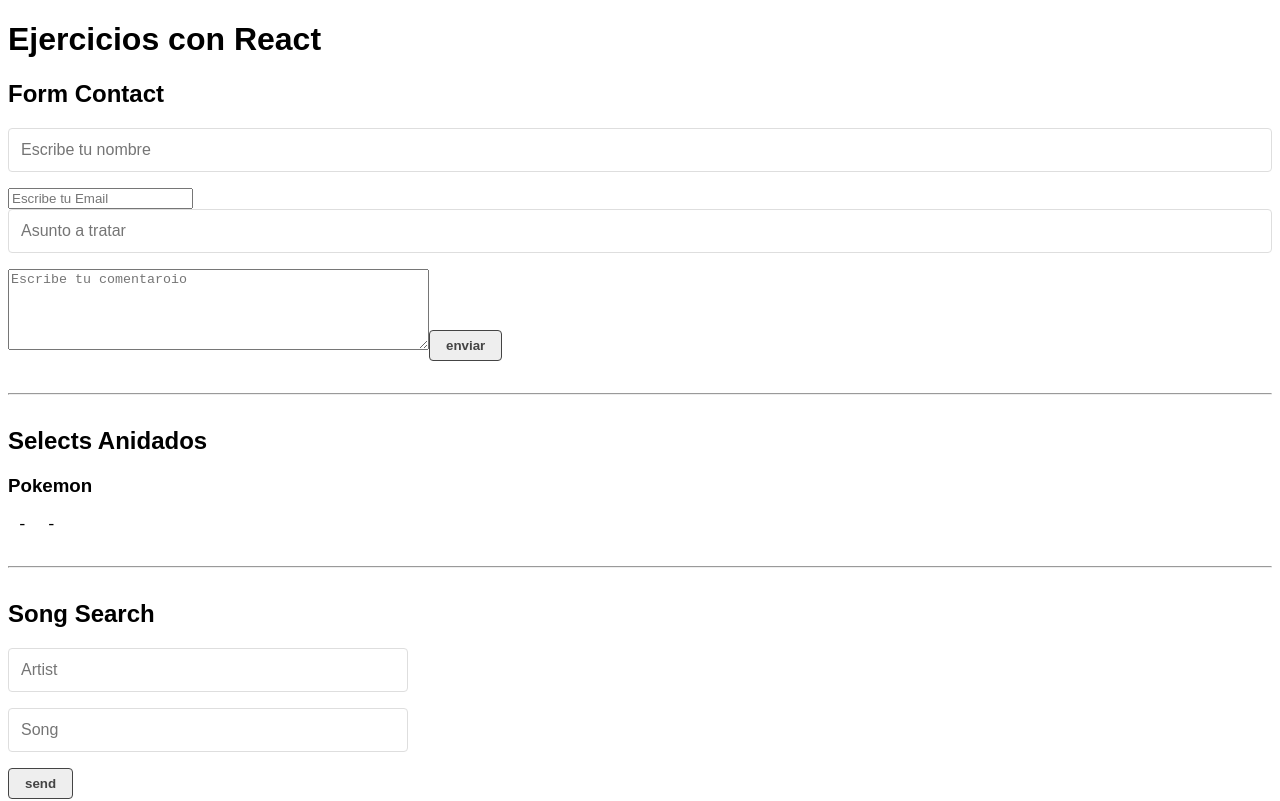
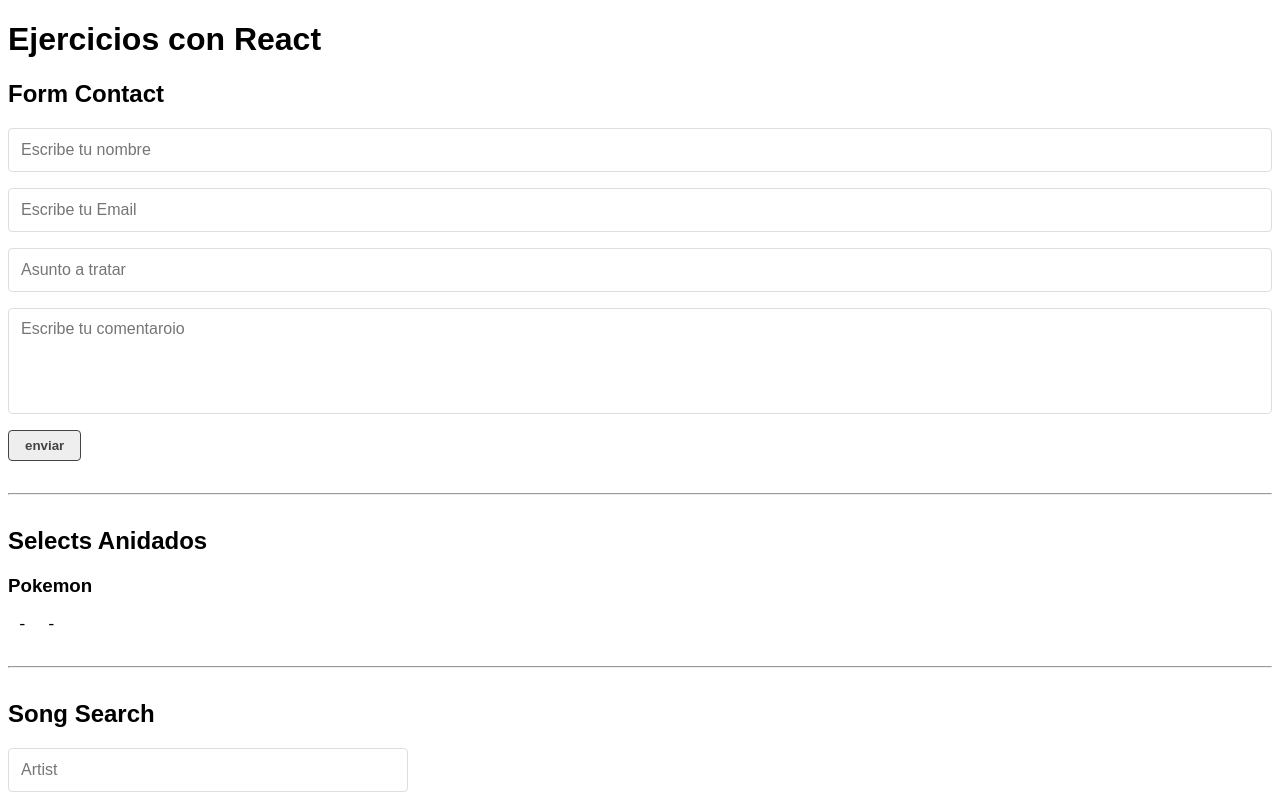
Before and after one commit to contrerastrece/React, a React (Create React App) app in the folder my-app-crud/: page / in a window 1280 px wide. Shown: the top 801 px of the page. Built offline with nearby package versions, Linux system fonts and the light colour scheme; no server answers; data requests are answered from the project's data file.

Commit message:
programación de validaciones 3/4

```diff
--- a/my-app-crud/src/components/ContactForm.js
+++ b/my-app-crud/src/components/ContactForm.js
@@ -1,9 +1,50 @@
 import { useForm } from "../hooks/useForm";
 
-const initialForm = {};
+// inicializando con cadenas vacías
+const initialForm = {
+  name: "",
+  email: "",
+  subject: "",
+  comments: "",
+};
 
-const validationsForm = (form) => {};
+const validationsForm = (form) => {
+  let errors = {};
 
+  let regexName = /^[A-Za-zÑñÁáÉéÍíÓóÚúÜü\s]+$/;
+  let regexEmail = /^(\w+[/./-]?){1,}@[a-z]+[/.]\w{2,}$/;
+  let regexComments = /^.{1,255}$/;
+
+  // si el cmapo nombre está vacio
+  if (!form.name.trim()) {
+    errors.name = "El campo nombre es requerido";
+  }else if(!regexName.test(form.name.trim())){
+    errors.name="El campo Nombre solo aceptan letras y espacios en blanco"
+  }
+  // si el cmapo nombre está vacio
+  if (!form.email.trim()) {
+    errors.email = "El campo Email es requerido";
+  }else if(!regexEmail.test(form.email.trim())){
+    errors.email="El campo Email solo aceptan email válidos"
+  }
+  // si el cmapo nombre está vacio
+  if (!form.subject.trim()) {
+    errors.subject = "El campo Asunto a tratar es requerido";
+  }
+  // si el cmapo nombre está vacio
+  if (!form.comments.trim()) {
+    errors.comments = "El campo Comentarios es requerido";
+  }else if(!regexComments.test(form.comments.trim())){
+    errors.comments="El campo Coments debe de contener 1-255 caracteres"
+  }
+
+  return errors;
+};
+
+let styles = {
+  fontWeight: "bold",
+  color: "#cd3545",
+};
 const ContactForm = () => {
   // destructuramos los datos que trae nuestro Hook personalizado
   const {
@@ -29,6 +70,8 @@ const ContactForm = () => {
           value={form.name}
           required
         />
+        {/* si error name contiene información debemos mostralo */}
+        {errors.name && <p style={styles}>{errors.name}</p>}
         <input
           type="email"
           name="email"
@@ -38,6 +81,7 @@ const ContactForm = () => {
           value={form.email}
           required
         />
+        {errors.email && <p style={styles}>{errors.email}</p>}
         <input
           type="text"
           name="subject"
@@ -47,12 +91,20 @@ const ContactForm = () => {
           value={form.subject}
           required
         />
-        <textarea name="comments" cols="50" rows="5" placeholder="Escribe tu comentaroio"  onBlur={handleBlur}
+        {errors.subject && <p style={styles}>{errors.subject}</p>}
+        <textarea
+          name="comments"
+          cols="50"
+          rows="5"
+          placeholder="Escribe tu comentaroio"
+          onBlur={handleBlur}
           onChange={handleChange}
           value={form.comments}
-          required></textarea>
+          required
+        ></textarea>
+        {errors.comments && <p style={styles}>{errors.comments}</p>}
 
-          <input type="submit" value="enviar"/>
+        <input type="submit" value="enviar" />
       </form>
     </div>
   );
--- a/my-app-crud/src/index.css
+++ b/my-app-crud/src/index.css
@@ -10,7 +10,10 @@ html{
   box-sizing: inherit;
 }
 
-input[type="text"]{
+input[type="text"],
+input[type="email"],
+textarea
+{
   border: thin solid #dedede;
   border-radius: 0.25rem;
   padding:0.75rem;
@@ -21,6 +24,10 @@ input[type="text"]{
   font-size:1rem;
   line-height: 1;
   background-color:transparent;
+}
+textarea{
+  font-family: inherit;
+  resize: none;
 }
 
 button,
```
